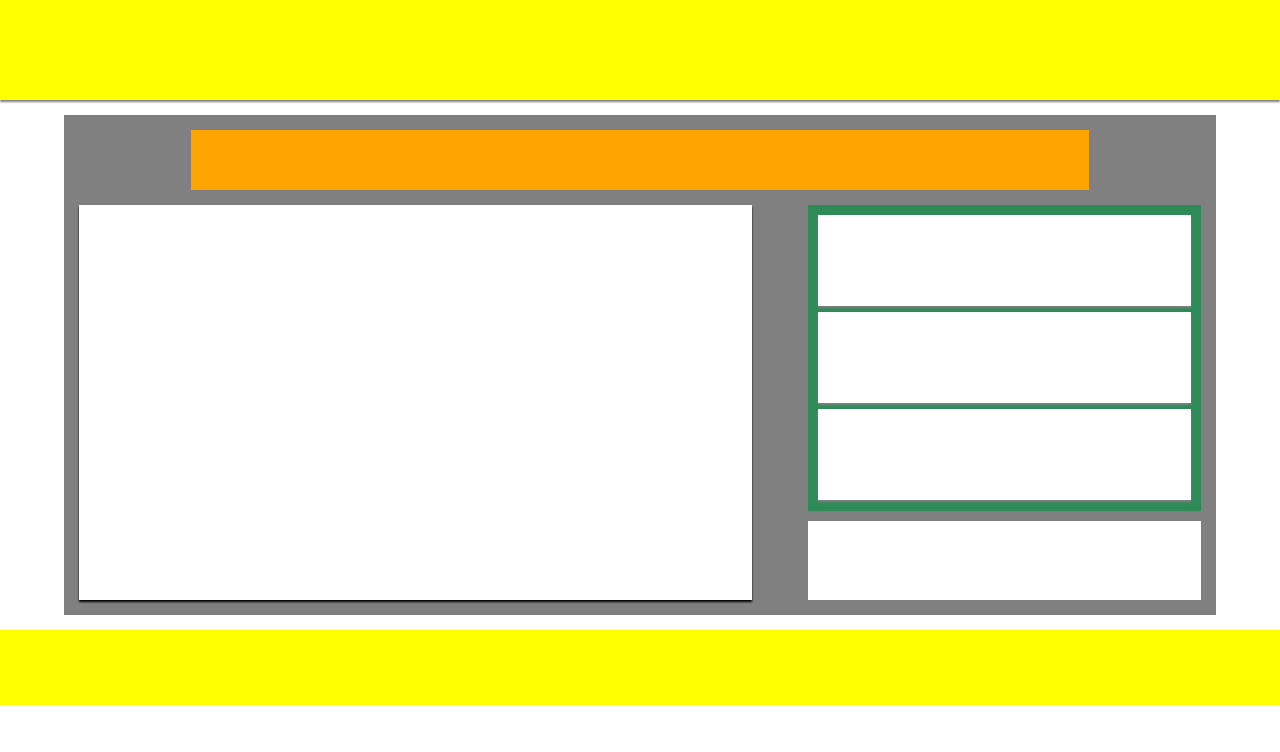
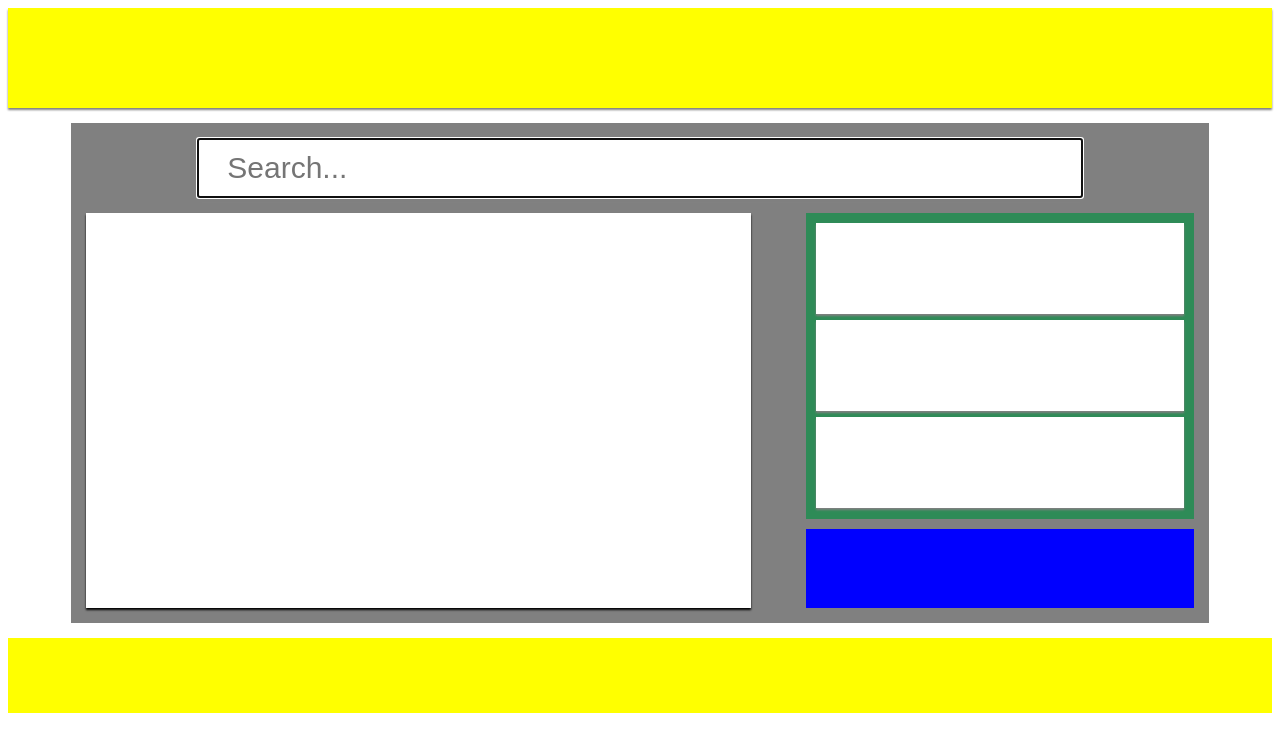
Before and after one commit to baboquivari/youtube-jquery, a website: page index.html in a window 1280 px wide. Drawn offline with Linux system fonts and the light colour scheme.

Commit message:
added search bar

```diff
--- a/css/style.css
+++ b/css/style.css
@@ -6,9 +6,6 @@
   box-sizing: border-box;
 }
 
-body {
-  margin: 0;
-}
 
 /* ----------------------------------
   CONTAINERS
@@ -69,7 +66,7 @@ body {
 
 .nowPlaying {
   float: right;
-  background-color: white;
+  background-color: blue;
   width: 35%;
   height: 17%;
   margin-top: 10px;
@@ -81,3 +78,13 @@ body {
   height: 75px;
   margin-top: 15px;
 }
+
+/* ----------------------------------
+  SEARCHBAR
+-----------------------------------*/
+.input {
+  width: 100%;
+  height: 100%;
+  padding-left: 20px;
+  font-size: 30px;
+}
--- a/index.html
+++ b/index.html
@@ -11,10 +11,14 @@
 </head>
 
 <body>
+  <div class="wrapper">
+
     <div class="header"></div>
 
     <div class="container">
-      <div class="searchBar"></div>
+      <div class="searchBar">
+        <input class="input" type="text" autofocus="true" placeholder=" Search...">
+      </div>
       <div class="mainVideo"></div>
       <div class="suggestions">
         <div class="related one"></div>
@@ -24,7 +28,9 @@
       <div class="nowPlaying"></div>
     </div>
 
-    <div class="footer"></div>
+  </div>
+
+  <div class="footer"></div>
 
 
 </body>
```
